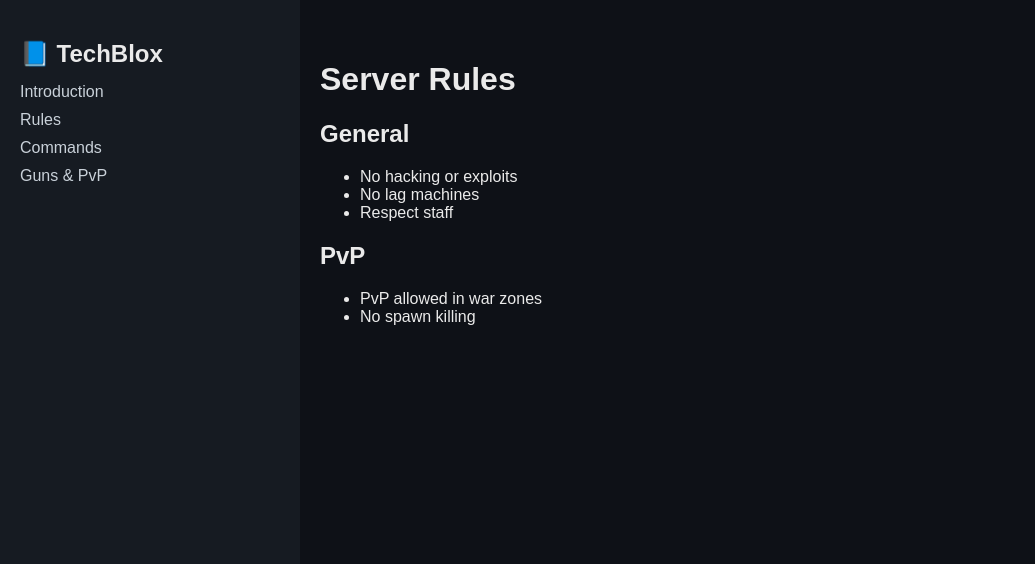
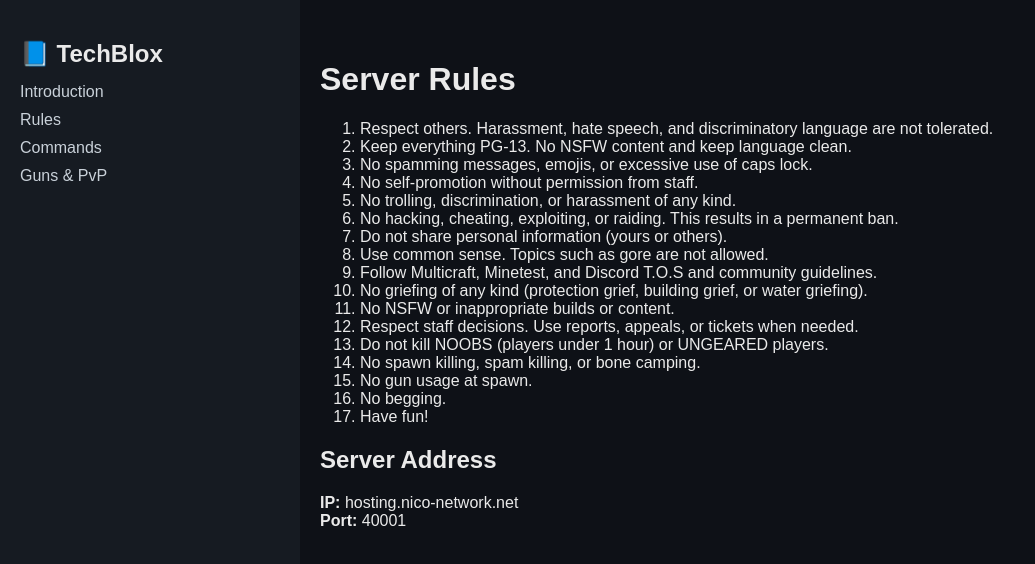
Before and after one commit to jolethen/Techblox-w, a Next.js app: page /docs/rules in a window 1280 px wide. Shown: the top 564 px of the page, without its empty margins (0-1035 px from the left). Built offline with nearby package versions, Linux system fonts and the light colour scheme.

Commit message:
Update page.js

```diff
--- a/app/docs/rules/page.js
+++ b/app/docs/rules/page.js
@@ -1,20 +1,40 @@
-export default function Rules() {
+export default function RulesPage() {
+  const rules = [
+    "Respect others. Harassment, hate speech, and discriminatory language are not tolerated.",
+    "Keep everything PG-13. No NSFW content and keep language clean.",
+    "No spamming messages, emojis, or excessive use of caps lock.",
+    "No self-promotion without permission from staff.",
+    "No trolling, discrimination, or harassment of any kind.",
+    "No hacking, cheating, exploiting, or raiding. This results in a permanent ban.",
+    "Do not share personal information (yours or others).",
+    "Use common sense. Topics such as gore are not allowed.",
+    "Follow Multicraft, Minetest, and Discord T.O.S and community guidelines.",
+    "No griefing of any kind (protection grief, building grief, or water griefing).",
+    "No NSFW or inappropriate builds or content.",
+    "Respect staff decisions. Use reports, appeals, or tickets when needed.",
+    "Do not kill NOOBS (players under 1 hour) or UNGEARED players.",
+    "No spawn killing, spam killing, or bone camping.",
+    "No gun usage at spawn.",
+    "No begging.",
+    "Have fun!"
+  ];
+
   return (
     <>
       <h1>Server Rules</h1>
 
-      <h2>General</h2>
-      <ul>
-        <li>No hacking or exploits</li>
-        <li>No lag machines</li>
-        <li>Respect staff</li>
-      </ul>
+      <ol>
+        {rules.map((rule, index) => (
+          <li key={index}>{rule}</li>
+        ))}
+      </ol>
 
-      <h2>PvP</h2>
-      <ul>
-        <li>PvP allowed in war zones</li>
-        <li>No spawn killing</li>
-      </ul>
+      <h2>Server Address</h2>
+      <p>
+        <strong>IP:</strong> hosting.nico-network.net
+        <br />
+        <strong>Port:</strong> 40001
+      </p>
     </>
   );
-    }
+                    }
```
